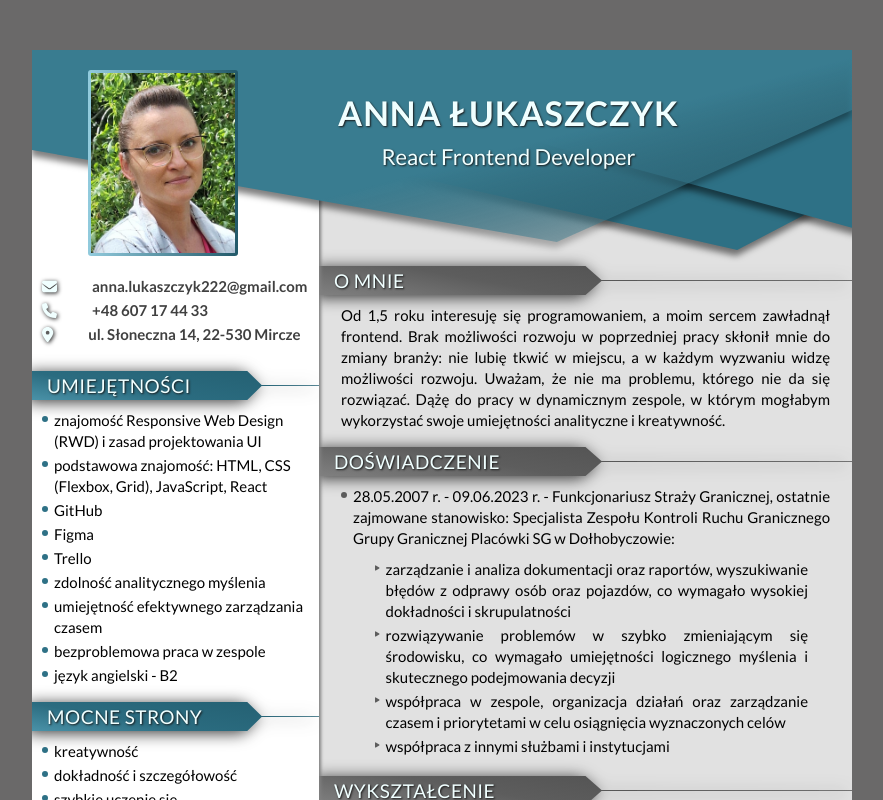
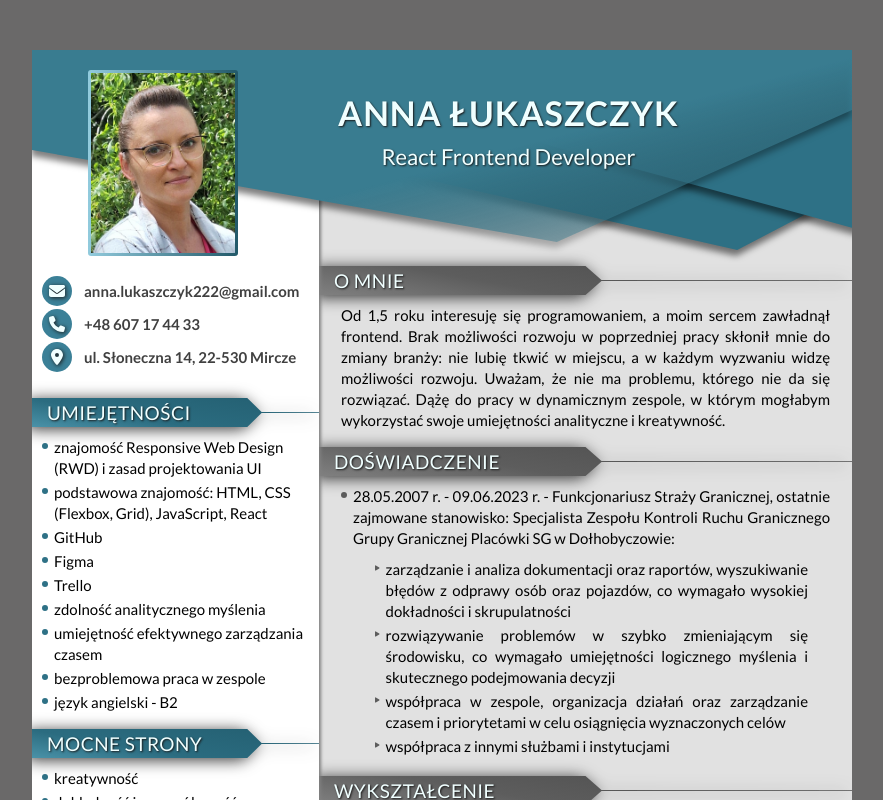
Before and after one commit to AnnaLukaszczyk/CV-Anna-Lukaszczyk, a React (Create React App) app: page / in a window 1280 px wide. Shown: the top 800 px of the page, without its empty margins (198-1081 px from the left). Built offline with nearby package versions, Linux system fonts and the light colour scheme.

Commit message:
simplified styling: removed animations and redundant components

```diff
--- a/src/common/Links/styled.js
+++ b/src/common/Links/styled.js
@@ -1,97 +1,37 @@
-import styled, { keyframes } from "styled-components";
+import styled from "styled-components";
 import { FontAwesomeIcon } from "@fortawesome/react-fontawesome";
 
-const rotateAnimation = keyframes`
-  0%, 100% {
-    transform: rotate(0deg);
-  }
-  50% {
-    transform: rotate(30deg);
-  }
-`;
-
-const jumpAnimation = keyframes`
-  0%, 100% {
-    transform: translateY(0);
-  }
-  50% {
-    transform: translateY(-4px);
-  }
-`;
-
-const blinkLinkAnimation = keyframes`
-  0%, 100% {
-    color: black;
-  }
-  50% {
-    color: #397c90bb;
-  }
-`;
-
-export const IconContainer = styled.span`
-	position: relative;
-	display: inline-block;
-	margin-right: 25px;
-`;
-
-export const IconEnvelope = styled(FontAwesomeIcon)`
-	position: absolute;
-	margin-top: 2px;
-	color: azure;
-	filter: drop-shadow(1px 1px 2px rgb(26, 26, 26));
-	opacity: 1;
-	transition: opacity 0.5s ease-in-out;
-`;
-
-export const IconEnvelopeOpen = styled(FontAwesomeIcon)`
-	position: absolute;
-	color: azure;
-	filter: drop-shadow(1px 1px 2px rgb(26, 26, 26));
-	opacity: 0;
-	transition: opacity 0.5s ease-in-out;
-`;
-
 export const ContactLink = styled.a`
+	display: flex;
+	align-items: center;
 	text-decoration: none;
 	font-weight: bold;
 	color: rgba(64, 64, 64, 1);
 `;
 
-export const LinkToMailContact = styled(ContactLink)`
+export const IconContainer = styled.span`
 	display: flex;
-
-	&:hover ${IconEnvelope} {
-		opacity: 0;
-	}
-
-	&:hover ${IconEnvelopeOpen} {
-		opacity: 1;
-	}
+	align-items: center;
+	justify-content: center;
+	margin-right: 12px;
+	height: 30px;
+	width: 30px;
+	border-radius: 50%;
+	background-color: #3b8097;
 `;
 
 export const Icon = styled(FontAwesomeIcon)`
-	margin-right: 10px;
+	font-size: 16px;
 	color: azure;
 	filter: drop-shadow(1px 1px 2px rgb(26, 26, 26));
 `;
 
-export const LinkToPhoneContact = styled(ContactLink)`
-	&:hover ${Icon} {
-		animation: ${rotateAnimation} 1s infinite;
-	}
-`;
-
 export const LinkToAddressContact = styled(ContactLink)`
 	margin-bottom: 10px;
-
-	&:hover ${Icon} {
-		animation: ${jumpAnimation} 1s infinite;
-	}
 `;
 
 export const Link = styled.a`
 	color: black;
 	font-weight: bold;
 	text-decoration: none;
-	animation: ${blinkLinkAnimation} 3s infinite;
 `;
```
